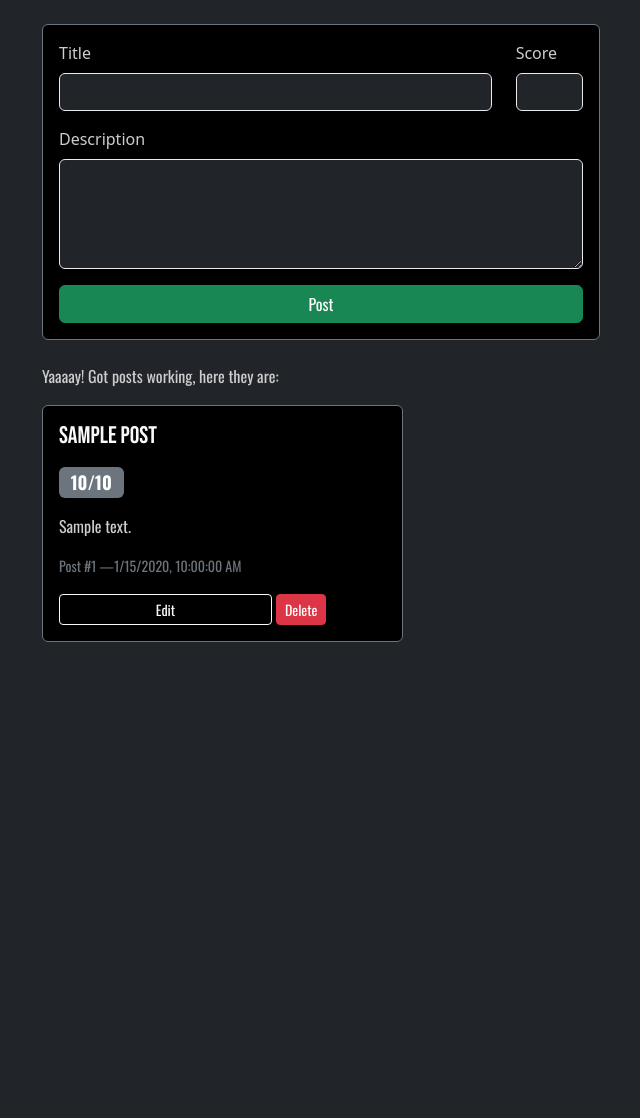
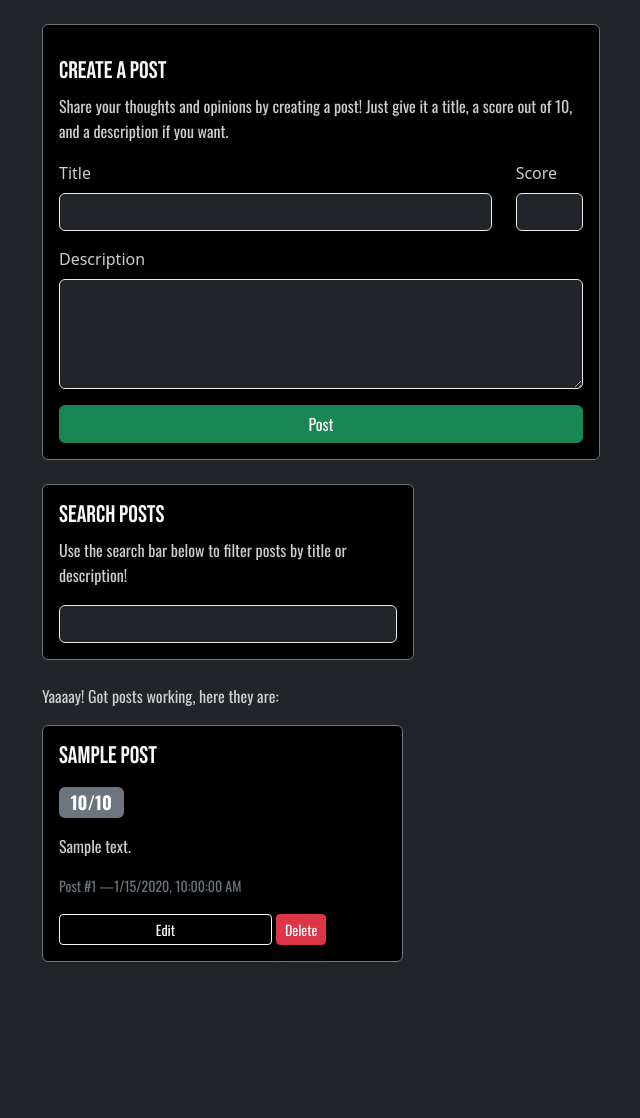
Before and after one commit to BobTheFrob/flask-project, a Flask app: template dweb/templates/posts.html in a window 1280 px wide. Shown: the part 203-1321 px from the top of the page, without its empty margins (40-680 px from the left). Before the commit the page ends 845 px from the top, so only its background shows below. Run offline with Flask 3, Linux system fonts and the light colour scheme; the template is opened without the code that fills it: most values are stand-ins (such as "Sample title", 1, 10 or a date in 2020).

Commit message:
Added basic search using ajax, renamed some css classes for reusability

```diff
--- a/dweb/static/modules/handlers.js
+++ b/dweb/static/modules/handlers.js
@@ -1,11 +1,19 @@
 import { createPostCard } from "./render.js"
 export {emptyPostsHandler, deletePostHandler, editPostHandler, showEditTextArea, postHandler}
 
+// EMPTY POSTS HANDLER
+// Checks if there are any posts in the container and shows/hides the empty post message accordingly
+//
 function emptyPostsHandler() {
     const postContainer = document.getElementById("posts-container")
-    const emptyPostMsg = postContainer.querySelector(".demptypost")
-    emptyPostMsg.style.display = postContainer.children.length > 1 ? "none" : "block"
+    const emptyPostMsg = postContainer.querySelector(".dmessage")
+    emptyPostMsg.style.display = postContainer.children.length > 1 ? emptyPostMsg.textContent = "" : emptyPostMsg.textContent = "No posts yet! Go post something!"
 }
+
+
+// POST HANDLER
+// Handles the submission of the post form, sends a POST request to the server, and updates the UI with the new post without refreshing the page
+//
 function postHandler() {
     emptyPostsHandler()
     document.getElementById("post-form").addEventListener("submit", async (e) => {
@@ -35,11 +43,21 @@ function postHandler() {
     })
 }
 
+// SHOW EDIT TEXTAREA
+// Toggles the visibility of the edit textarea for a specific post when the edit button is clicked
+//
 function showEditTextArea(id) {
     const textarea = document.getElementById(`editform-${id}`)
-    textarea.classList.toggle("dhiddentextarea");
+    textarea.classList.toggle("dhiddenarea");
+    document.querySelectorAll(".edit-form").forEach(form => {
+    if (form.id !== `editform-${id}`) {
+        form.classList.add("dhiddenarea")
+    }})
 }
 
+// DELETE POST HANDLER
+// Handles the submission of the delete form, sends a DELETE request to the server, and removes the post from the UI without refreshing the page
+//
 function deletePostHandler(form) {
     form.addEventListener("submit", async (e) => {
         e.preventDefault()
@@ -61,6 +79,9 @@ function deletePostHandler(form) {
         }
     })}
 
+// EDIT POST HANDLER
+// Handles the submission of the edit form, sends a PUT request to the server with the updated post data, and updates the post in the UI without refreshing the page
+//
 function editPostHandler(form) {
     form.addEventListener("submit", async (e) => {
         e.preventDefault()
--- a/dweb/static/modules/render.js
+++ b/dweb/static/modules/render.js
@@ -24,7 +24,7 @@ function createPostCard(post) {
                             </button>
                         </form>
                     </div>
-                    <form class="dhiddentextarea mt-3 edit-form">
+                    <form class="dhiddenarea mt-3 edit-form">
                         <div class="card-text container-fluid g-2 center d-flex justify-content-start align-items-center p-0">
                             <p class="text-secondary w-auto">
                                 Score:
--- a/dweb/static/script.js
+++ b/dweb/static/script.js
@@ -1,23 +1,43 @@
 import {deletePostHandler, editPostHandler, showEditTextArea, postHandler} from "./modules/handlers.js"
 
+// STARTUP
+// Add event listeners to existing edit buttons to toggle the visibility of the edit textarea when clicked
 document.querySelectorAll(".edit-btn").forEach(button => {
     button.addEventListener("click", () => {
         const postId = button.id.split("-").pop()
         showEditTextArea(postId)
     })
 })
-
+// Add event listener to the post creation form to handle new post submissions without refreshing the page
 postHandler()
-
+/// Format sql timestamps to local time
 document.querySelectorAll(".post-time").forEach(span => {
     const time = new Date(span.textContent + " UTC")
     span.textContent = time.toLocaleString()
 })
-
+// Add event listeners to existing delete and edit forms to handle post deletions and edits without refreshing the page
 document.querySelectorAll(".delete-form").forEach(form => {
     deletePostHandler(form)
 })
-
 document.querySelectorAll(".edit-form").forEach(form => {
     editPostHandler(form)
 })
+
+// SEARCH
+document.getElementById("search-input").addEventListener("keyup", (e) => {
+    console.log("input: ", e.target.value)
+    const re = new RegExp(e.target.value, "i");
+    console.log(re)
+    document.getElementById("posts-container").querySelectorAll(".post-card").forEach(card => {
+    if (card.querySelector(".card-title").textContent.match(re) || card.querySelector(".dyprintnewline").textContent.match(re)) {
+        card.classList.remove("dhiddenarea")
+    }
+    else {
+        card.classList.add("dhiddenarea")}
+    })
+    if (document.getElementById("posts-container").querySelectorAll(".post-card:not(.dhiddenarea)").length === 0) {
+        document.querySelector(".dmessage").textContent = "No posts match your search :("
+    } else {
+        document.querySelector(".dmessage").textContent = ""
+    }
+})
--- a/dweb/static/style.css
+++ b/dweb/static/style.css
@@ -78,7 +78,7 @@ a:hover {
     font-size: clamp(2rem, 6vw, 3.5rem);
 }
 
-.dhiddentextarea {
+.dhiddenarea {
     display: none;
 }
 
--- a/dweb/templates/posts.html
+++ b/dweb/templates/posts.html
@@ -18,7 +18,9 @@
         <p class="text-primary">{{ message }}</p>
     {% endif %}
     <div class="card bg-black text-light border-secondary mb-4 col-lg-6 col-md-8">
-        <div class="card-body">
+        <div class="card-body mt-3">
+            <h2 class="h4 card-title">Create a post</h2>
+            <p class="card-text">Share your thoughts and opinions by creating a post! Just give it a title, a score out of 10, and a description if you want.</p>
             <form method="post" id="post-form">
                 <div class="row">
                     <div class="mb-3 col-lg-10">
@@ -39,7 +41,13 @@
             </form>
         </div>
     </div>
-
+    <div class="card bg-black text-light border-secondary mb-4 col-lg-4 col-md-6">
+        <div class="card-body">
+            <h2 class="h4 card-title">Search posts</h2>
+            <p class="card-text">Use the search bar below to filter posts by title or description!</p>
+            <input class="form-control" id="search-input" placeholder="Search posts...">
+        </div>
+    </div>
     <p>Yaaaay! Got posts working, here they are:</p>
 
     <div class="row g-3" id="posts-container">
@@ -69,7 +77,7 @@
                             </form>
                         </div>
 
-                        <form id="editform-{{ post['id'] }}" class="dhiddentextarea mt-3 edit-form" method="post" action="/posts/edit/{{ post['id'] }}">
+                        <form id="editform-{{ post['id'] }}" class="dhiddenarea mt-3 edit-form" method="post" action="/posts/edit/{{ post['id'] }}">
                             <div class="card-text container-fluid g-2 center d-flex justify-content-start align-items-center p-0">
                                 <p class="text-secondary w-auto">Score:</p>
                                 <input class="form-control mb-2 mx-2 w-auto" type="number" min="0" max="10" id="editscore-{{ post['id'] }}" name="editscore-{{ post['id'] }}" value="{{ post['score'] }}" required>
@@ -82,6 +90,6 @@
                 </div>
             </div>
         {% endfor %}
-        <p class="demptypost">No posts yet! Go post something!</p>
+        <p class="dmessage"></p>
     </div>
 {% endblock %}
```
